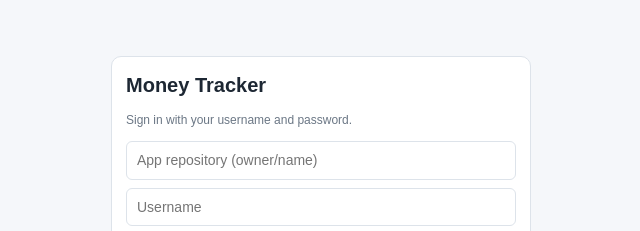
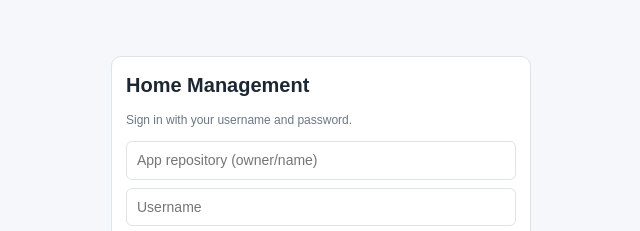
Before and after one commit to karunanayakedilupa-hash/money-app, a plain HTML site: page index.html in a window 1280 px wide. Shown: the top 231 px of the page, 319-959 px from the left. Drawn offline with Linux system fonts and the light colour scheme.

Commit message:
Change title from 'Money Tracker' to 'Home Management'

```diff
--- a/index.html
+++ b/index.html
@@ -1,7 +1,7 @@
 <!doctype html>
 <html lang="en"><head><meta charset="utf-8">
 <meta name="viewport" content="width=device-width,initial-scale=1">
-<title>Money Tracker</title>
+<title>Home Management</title>
 <style>
 :root{--bg:#f5f7fa;--c:#fff;--t:#1d2733;--m:#6b7785;--b:#dde3ea;--p:#1f6feb;--g:#1a7f37;--r:#cf222e}
 @media(prefers-color-scheme:dark){:root{--bg:#0d1117;--c:#161b22;--t:#e6edf3;--m:#8b949e;--b:#30363d;--p:#4493f8;--g:#3fb950;--r:#f85149}}
@@ -27,7 +27,7 @@ th{color:var(--m);font-size:12px}td.n,th.n{text-align:right;white-space:nowrap}
 </style></head><body><div class="w">
 
 <div id="login" class="card box hide">
- <h1>Money Tracker</h1><p class="msg">Sign in with your username and password.</p>
+ <h1>Home Management</h1><p class="msg">Sign in with your username and password.</p>
  <input id="lap" class="hide" placeholder="App repository (owner/name)">
  <input id="lu" placeholder="Username" autocomplete="username">
  <input id="lp" type="password" placeholder="Password" autocomplete="current-password">
@@ -49,7 +49,7 @@ th{color:var(--m);font-size:12px}td.n,th.n{text-align:right;white-space:nowrap}
 </div>
 
 <div id="app" class="hide">
- <div class="top"><h1>Money Tracker</h1>
+ <div class="top"><h1>Home Management</h1>
   <div class="row"><span id="who" class="msg"></span><span id="sv" class="msg"></span><button class="s" id="rl">Refresh</button><button class="s" id="cp">My password</button><button class="s" id="lg">Sign out</button></div></div>
 
  <div class="card row">
```
